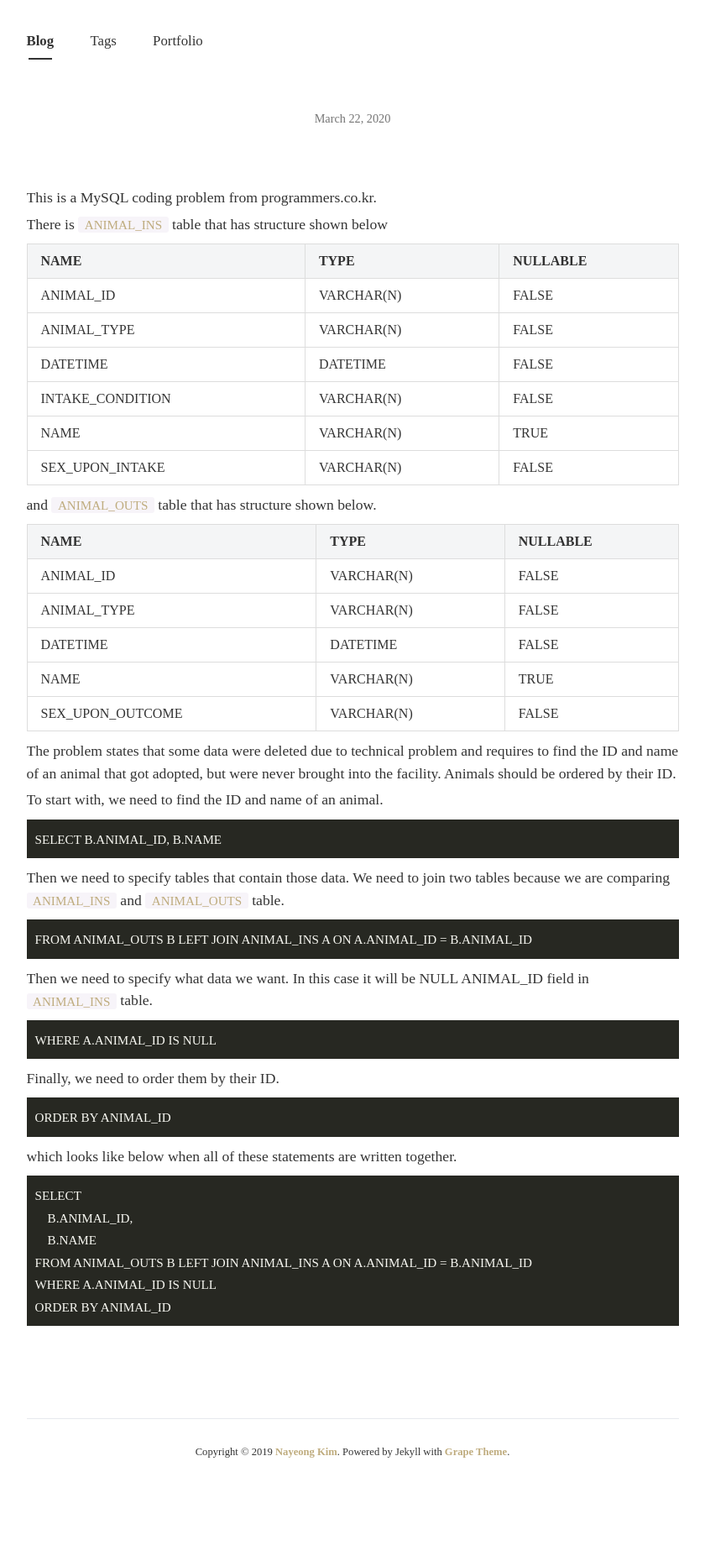
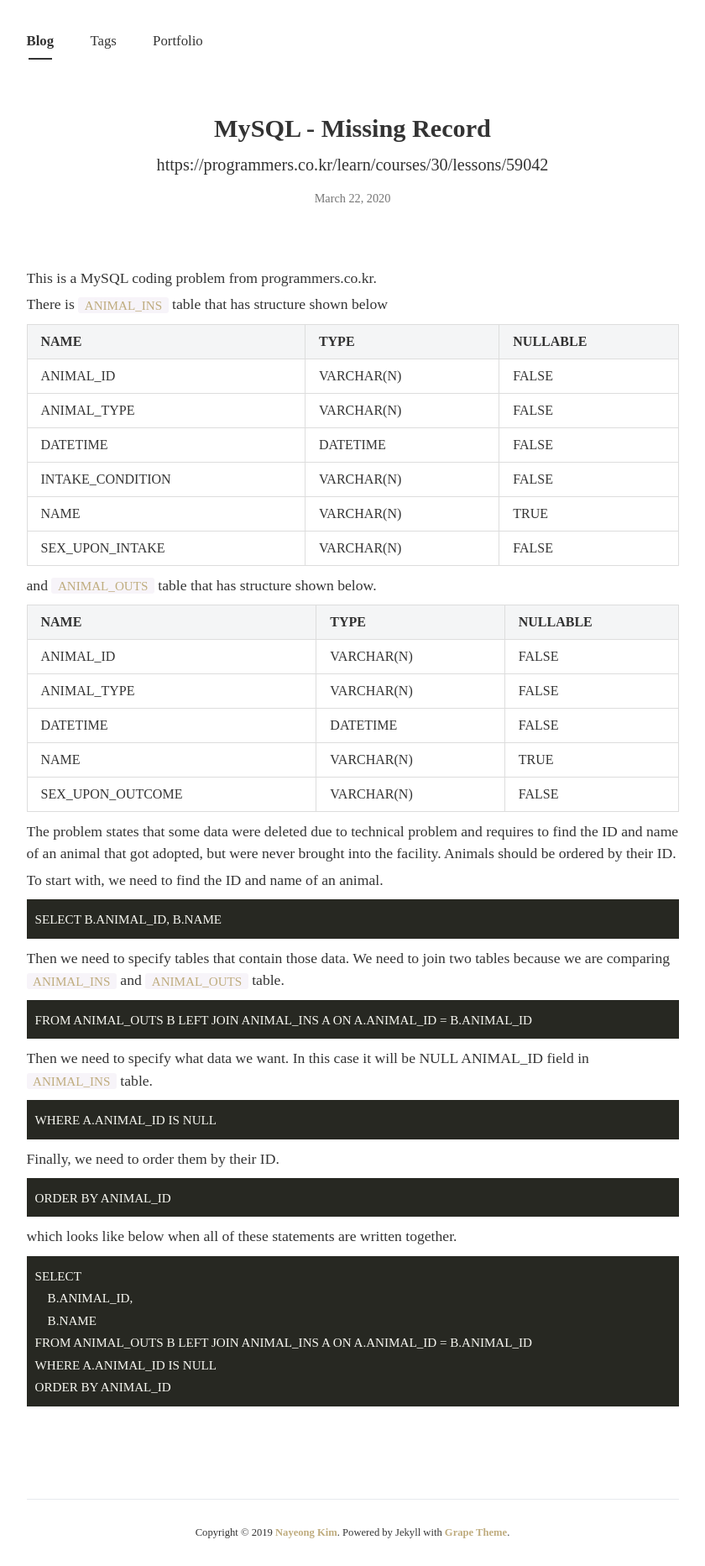
Before and after one commit to hwuiwon/hwuiwon.github.io, a Jekyll site: the page built from _posts/2020-03-22-programmers-mysql-missing-record.md, in a window 1280 px wide. Shown: the whole page at 84% size, without its empty margins (220-1060 px from the left). Built offline with Jekyll 4.4.1, drawn with Linux system fonts in a browser that asks for light colours; nearby versions of some CDN libraries; some web fonts are replaced; our own code applies the rules of GitHub Pages for plain Markdown files; before the commit the page ends 1769 px from its top, so only the background shows below that.

Commit message:
Update 2020-03-22-programmers-mysql-missing-record.md

```diff
--- a/_posts/2020-03-22-programmers-mysql-missing-record.md
+++ b/_posts/2020-03-22-programmers-mysql-missing-record.md
@@ -1,11 +1,13 @@
 ---
 layout: post
-title: [MySQL] Missing Record
+title: MySQL - Missing Record
 subtitle : https://programmers.co.kr/learn/courses/30/lessons/59042
 tags: [Programmers, MySQL]
 author: Huey Kim
 comments : False
 ---
+
+
 
 This is a MySQL coding problem from programmers.co.kr.
 
```
